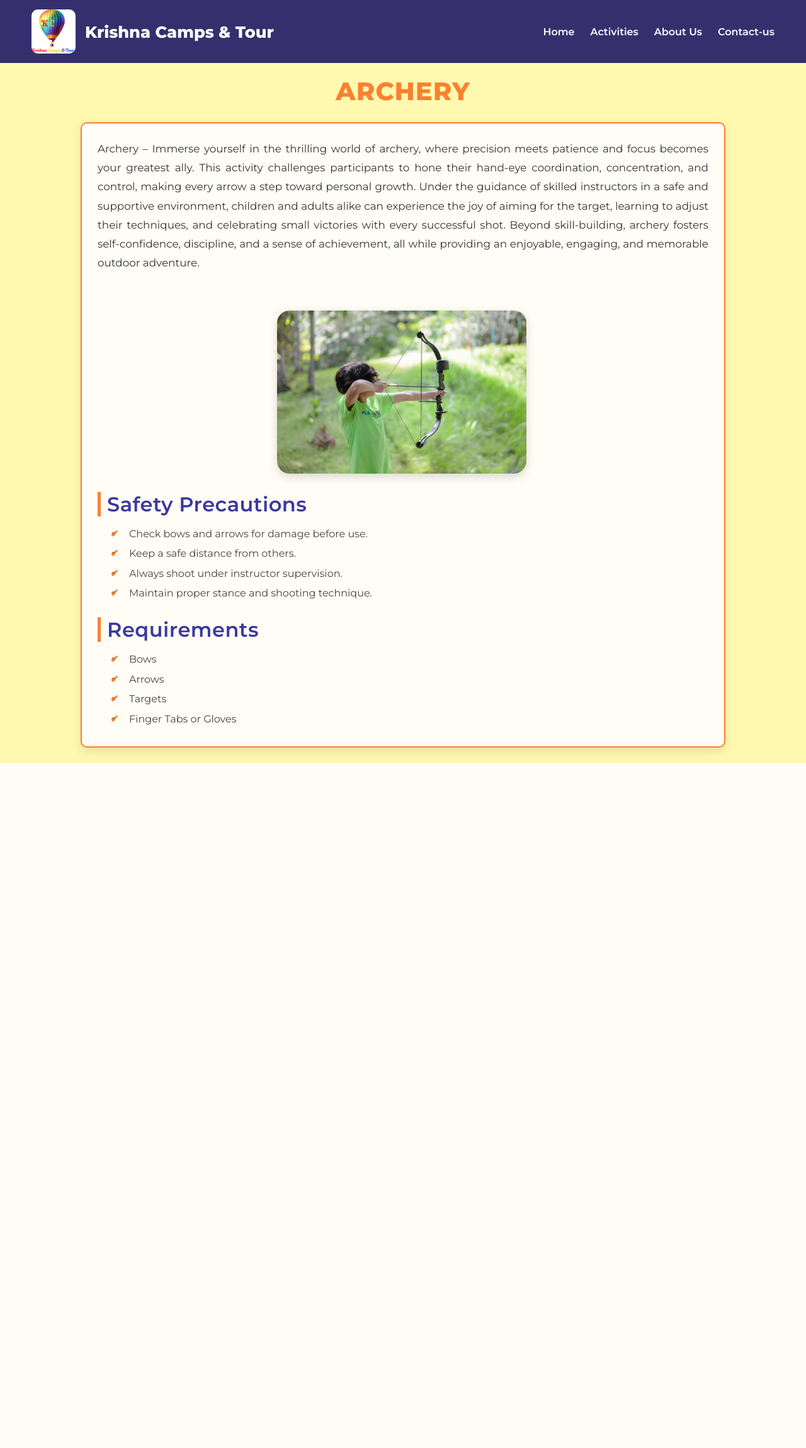
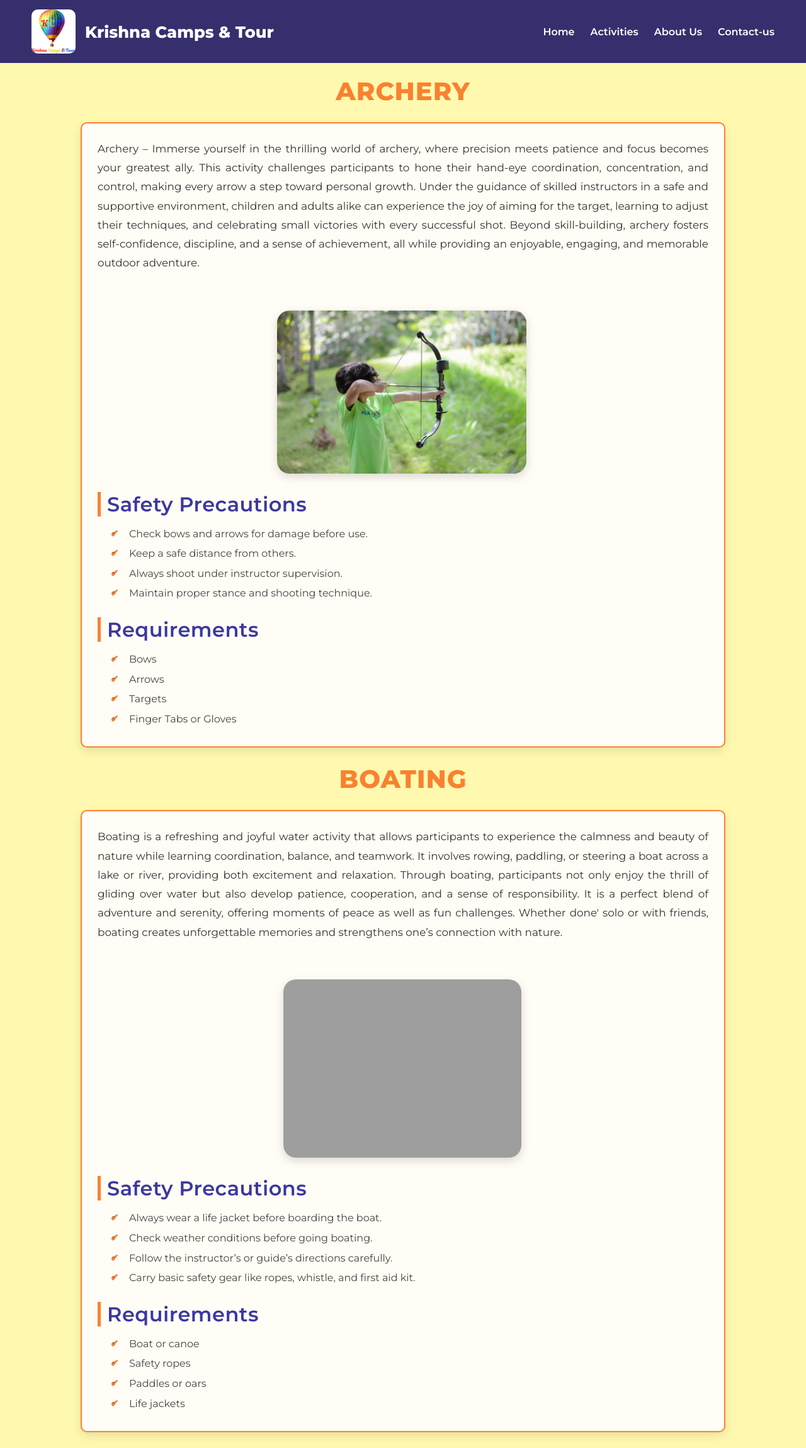
Before and after one commit to 122-mayank/Krishna_Camps, a Node server app: page /about in a window 1280 px wide. Shown: the whole page at 63% size. Before the commit the page ends 1212 px from the top, so only its background shows below. Run offline with Node 20, Linux system fonts and the light colour scheme; some web fonts are replaced; grey boxes are pictures that could not be loaded.

Commit message:
Adding files

```diff
--- a/views/about.ejs
+++ b/views/about.ejs
@@ -211,9 +211,39 @@ body {
         <li>Targets</li>
         <li>Finger Tabs or Gloves</li>
        </ul>
-
     </div>
 
+     <h1 class="heading">Boating</h1>
+    <div class="main">
+    <div class="container">
+        <div class="text">
+          <p> Boating is a refreshing and joyful water activity that allows participants to experience the calmness and beauty
+            of nature while learning coordination, balance, and teamwork. It involves rowing, paddling, or steering a boat
+            across a lake or river, providing both excitement and relaxation. Through boating, participants not only enjoy
+            the thrill of gliding over water but also develop patience, cooperation, and a sense of responsibility. It is
+             a perfect blend of adventure and serenity, offering moments of peace as well as fun challenges. Whether done'
+              solo or with friends, boating creates unforgettable memories and strengthens one’s connection with nature.
+            </p>
+        </div>
+         <div class="img_con">
+             <img src="/two-man-paddling-kayak-lake.jpg" alt="Boating image">
+         </div>
+    </div>
+    <h1>Safety Precautions</h1>
+       <ul class="items">
+        <li>Always wear a life jacket before boarding the boat.</li>
+        <li>Check weather conditions before going boating.</li>
+        <li>Follow the instructor’s or guide’s directions carefully.</li>
+        <li>Carry basic safety gear like ropes, whistle, and first aid kit.</li>
+       </ul>
+     <h1>Requirements</h1>
+       <ul class="items">
+        <li>Boat or canoe</li>
+        <li>Safety ropes</li>
+        <li>Paddles or oars</li>
+        <li>Life jackets</li>
+       </ul>
+ </div>
 
 
 </body>
```
Also changed, not shown: 1 other file.
